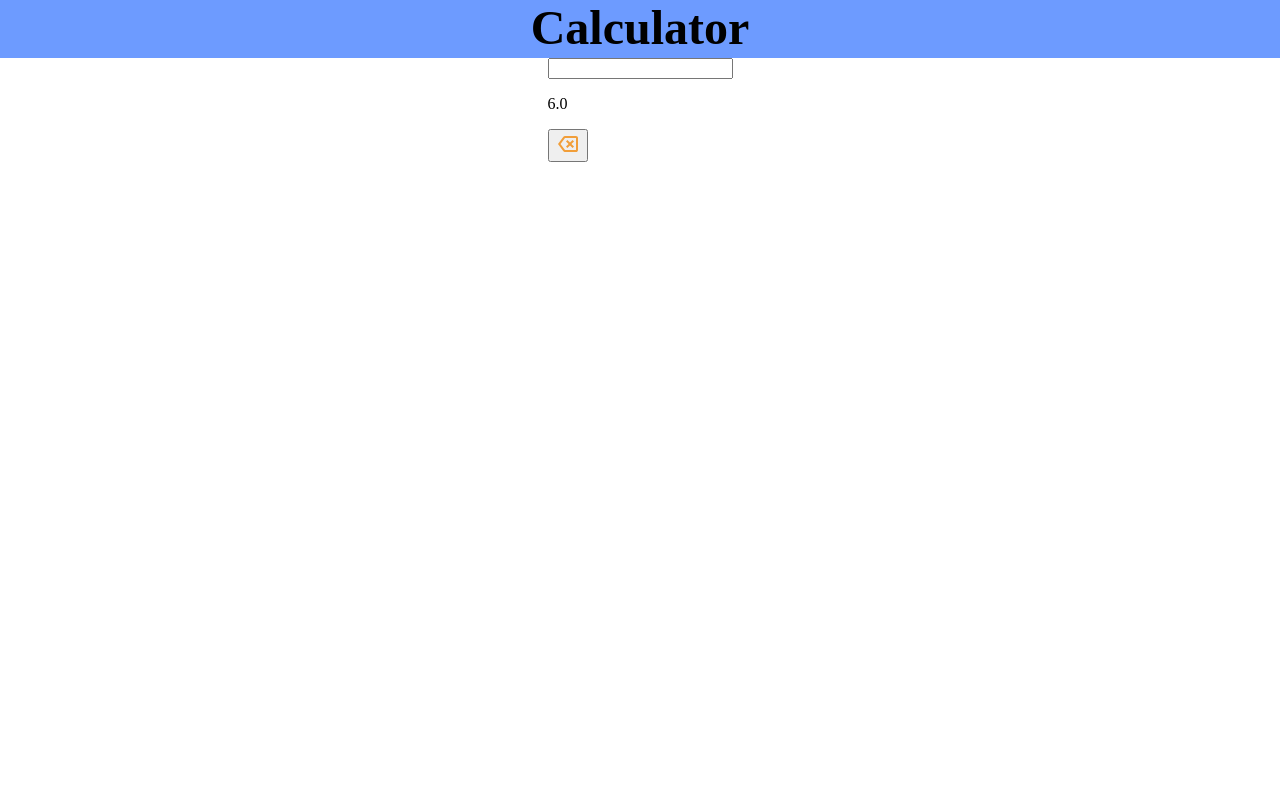
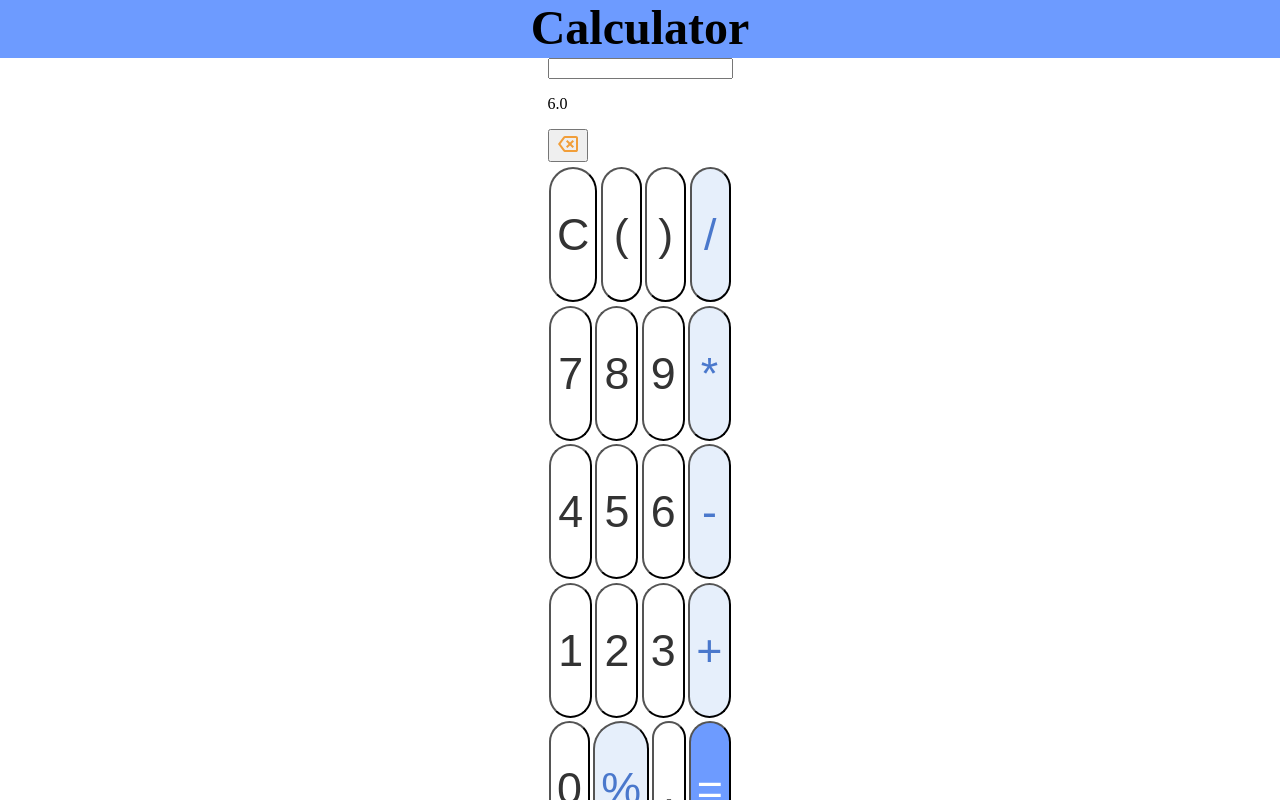
Before and after one commit to csm-18/calc-web, a Vue app in the folder frontend/: page / in a window 1280 px wide. Built offline with nearby package versions, Linux system fonts and the light colour scheme; a web font is replaced by a local one.

Commit message:
fe: add buttons

```diff
--- a/frontend/src/assets/main.css
+++ b/frontend/src/assets/main.css
@@ -7,6 +7,8 @@
 body {
   margin: 0;
   padding: 0;
+  height: 100vh;
+  overflow: hidden;
 }
 @font-face {
   font-family: 'Itim';
--- /dev/null
+++ b/frontend/src/components/Buttons.vue
@@ -0,0 +1,71 @@
+<script setup></script>
+
+<template>
+  <div class="con">
+    <div class="btn-row">
+      <button id="clear" class="btn">C</button>
+      <button class="btn">(</button>
+      <button class="btn">)</button>
+      <button class="btn operator">/</button>
+    </div>
+
+    <div class="btn-row">
+      <button class="btn">7</button>
+      <button class="btn">8</button>
+      <button class="btn">9</button>
+      <button class="btn operator">*</button>
+    </div>
+    <div class="btn-row">
+      <button class="btn">4</button>
+      <button class="btn">5</button>
+      <button class="btn">6</button>
+      <button class="btn operator">-</button>
+    </div>
+    <div class="btn-row">
+      <button class="btn">1</button>
+      <button class="btn">2</button>
+      <button class="btn">3</button>
+      <button class="btn operator">+</button>
+    </div>
+    <div class="btn-row">
+      <button class="btn">0</button>
+      <button class="btn operator">%</button>
+      <button class="btn">.</button>
+      <button id="equals" class="btn operator">=</button>
+    </div>
+  </div>
+</template>
+
+<style scoped>
+.con {
+  padding-top: 0.2rem;
+
+  display: grid;
+
+  grid-template-rows: 20% 20% 20% 20% 20%;
+
+  .btn-row {
+    display: flex;
+    .operator {
+      background: #e6effb;
+      color: #4a78cc;
+    }
+
+    #equals {
+      background: #6d9bff;
+      color: #ffff;
+    }
+  }
+
+  button {
+    flex: 1;
+    margin: 0.1rem;
+    font-size: 2.8rem;
+    border-width: 0.1;
+    border-radius: 100px;
+
+    background: #ffff;
+    color: #333;
+  }
+}
+</style>
--- a/frontend/src/components/Calc.vue
+++ b/frontend/src/components/Calc.vue
@@ -1,4 +1,6 @@
-<script setup></script>
+<script setup>
+import Buttons from '../components/Buttons.vue'
+</script>
 
 <template>
   <div class="con">
@@ -9,6 +11,7 @@
         <img id="backspace-btn-img" src="../assets/backspace.svg" alt="" />
       </button>
     </div>
+    <Buttons id="btns" />
   </div>
 </template>
 
@@ -17,7 +20,7 @@
   .con {
     display: flex;
     flex-direction: column;
-    background: yellow;
+    background: #4a78cc;
 
     #input {
       text-align: right;
@@ -61,6 +64,10 @@
         }
       }
     }
+
+    #btns {
+      flex: 1;
+    }
   }
 }
 </style>
```
